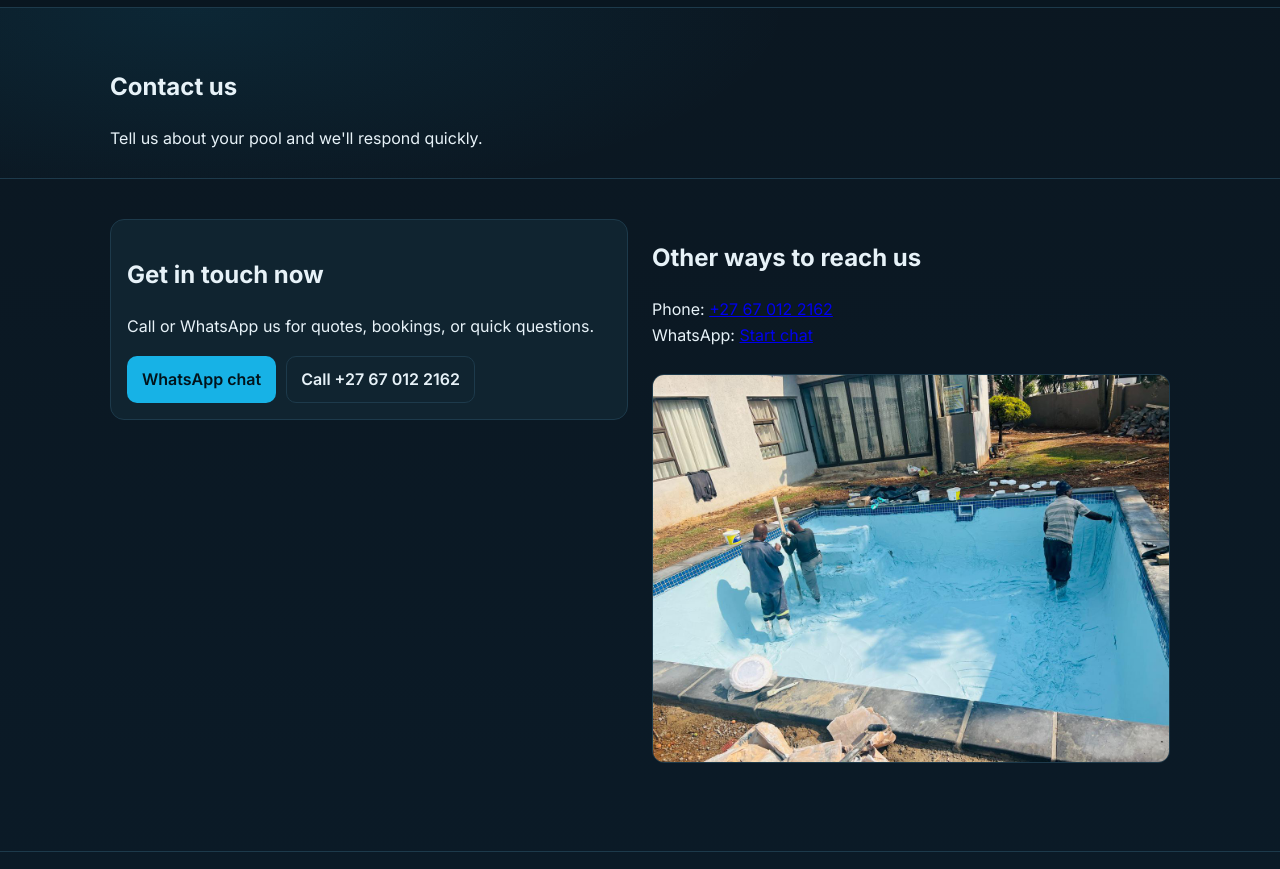
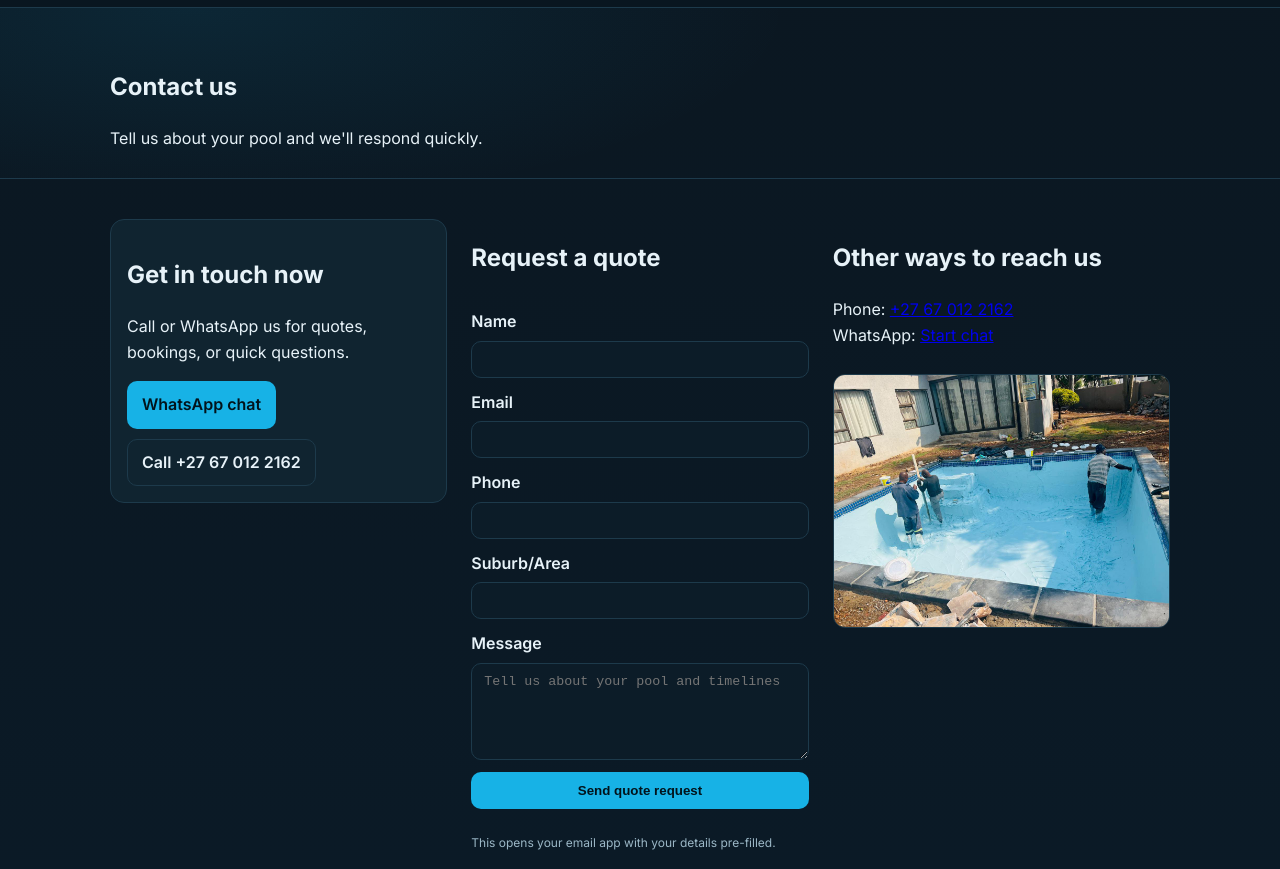
Before and after one commit to mbedzi/jayden-pool-masters.github.io, a plain HTML site: page contact.html in a window 1280 px wide. Shown: the part 57-926 px from the top of the page. Drawn offline with Linux system fonts and the light colour scheme.

Commit message:
email quote

```diff
--- a/contact.html
+++ b/contact.html
@@ -47,6 +47,32 @@
                 <a class="btn btn-secondary" href="tel:+27670122162">Call +27 67 012 2162</a>
               </div>
             </div>
+            <form class="contact-form" action="mailto:thepoolmasters365@gmail.com?subject=Quote%20request%20-%20Jayden%20Pool%20Masters" method="post" enctype="text/plain">
+              <h2>Request a quote</h2>
+              <label>
+                <span>Name</span>
+                <input type="text" name="Name" required />
+              </label>
+              <label>
+                <span>Email</span>
+                <input type="email" name="Email" required />
+              </label>
+              <label>
+                <span>Phone</span>
+                <input type="tel" name="Phone" required />
+              </label>
+              <label>
+                <span>Suburb/Area</span>
+                <input type="text" name="Area" />
+              </label>
+
+              <label>
+                <span>Message</span>
+                <textarea name="Message" rows="5" placeholder="Tell us about your pool and timelines" required></textarea>
+              </label>
+              <button class="btn btn-primary" type="submit">Send quote request</button>
+              <p class="tiny muted">This opens your email app with your details pre-filled. </p>
+            </form>
             <div>
               <h2>Other ways to reach us</h2>
               <p>
```
